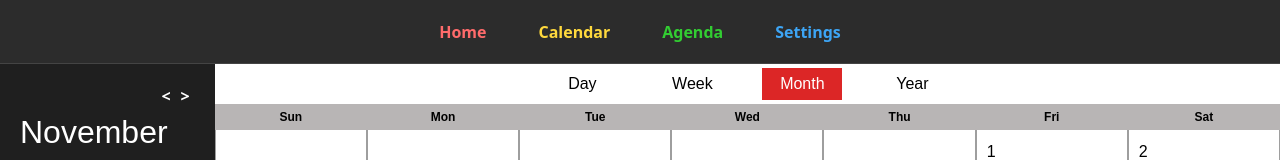
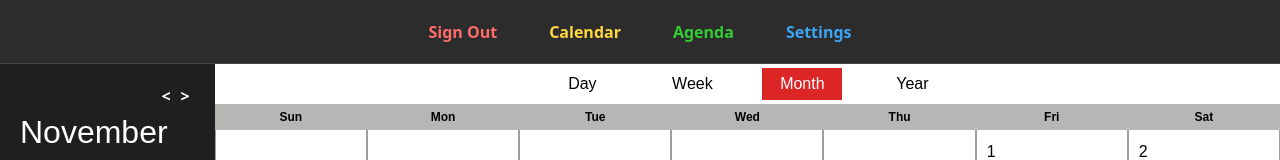
Before and after one commit to mung569/project-management, a Next.js app: page /calendar in a window 1280 px wide. Shown: the top 160 px of the page. Built offline with nearby package versions, Linux system fonts and the light colour scheme.

Commit message:
Update NavBar.tsx

```diff
--- a/src/app/components/NavBar.tsx
+++ b/src/app/components/NavBar.tsx
@@ -8,12 +8,16 @@ import { useRouter } from 'next/navigation';
 const NavBar: React.FC = () => {
   const router = useRouter();
 
+  const handleSignOut = () => {
+    localStorage.removeItem("isLoggedIn");
+    router.push("/");
+  };
+
   return (
     <div className={styles.navBar}>
       <div className={styles.tabs}>
-        <span className={styles.tab}
-          onClick={() => router.push('/')}>
-            Home
+      <span className={styles.tab} onClick={handleSignOut}>
+          Sign Out
         </span>
         <span className={styles.tab}
           onClick={() => router.push('/calendar')}>
```
